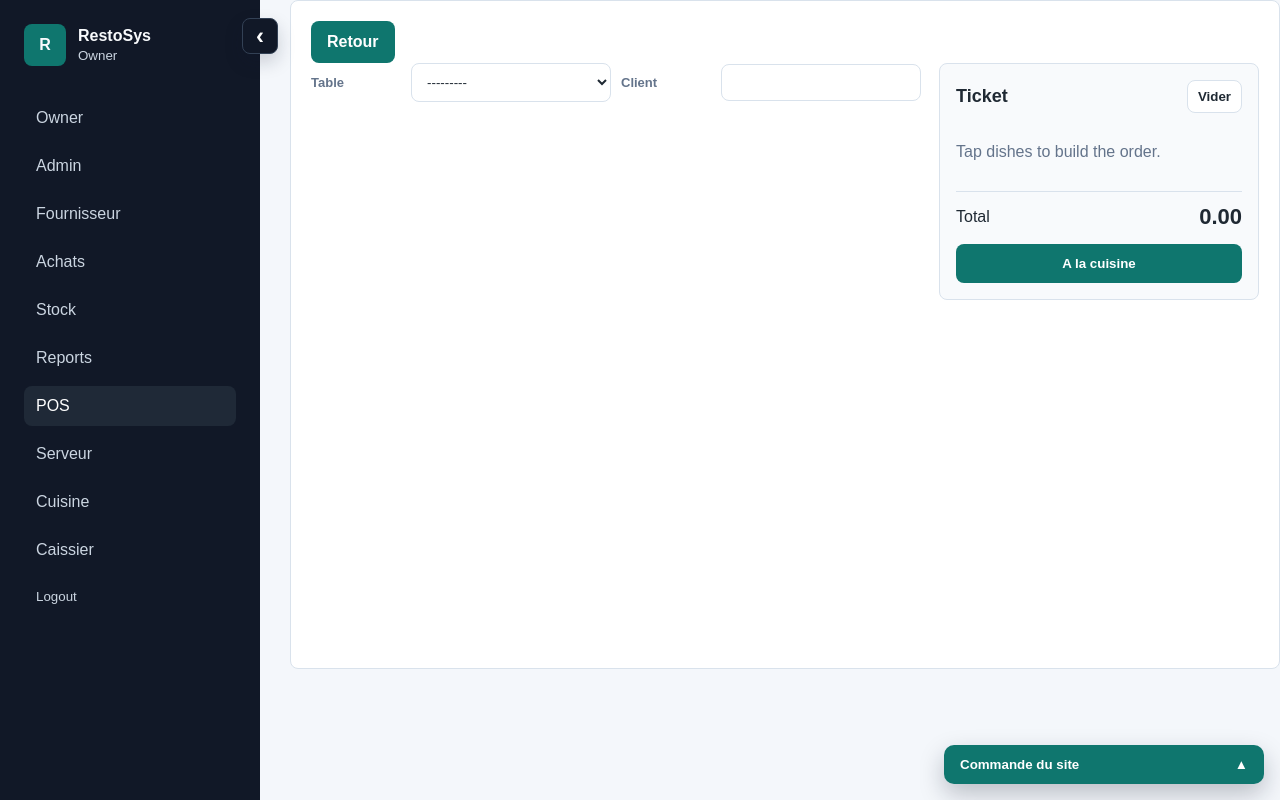
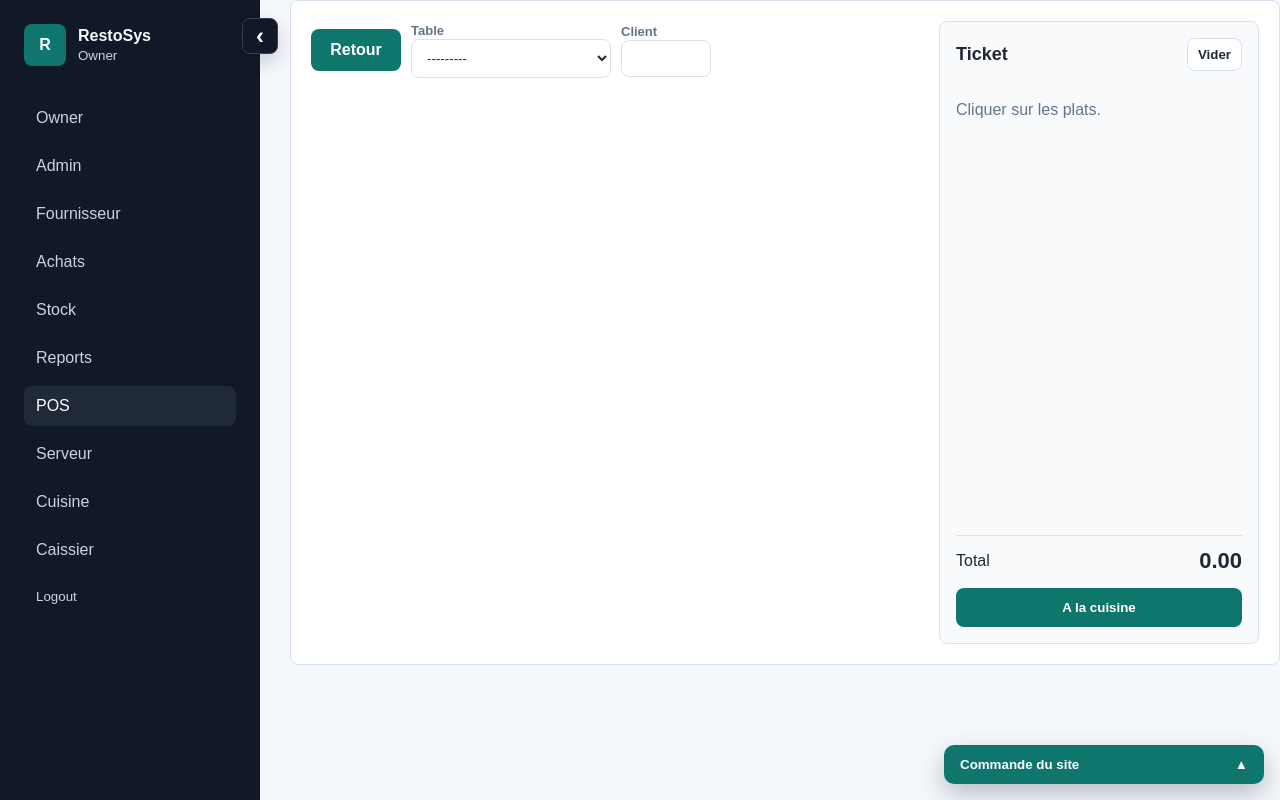
Before and after one commit to yyrryy/restosys, a Django app: page /pos/ in a window 1280 px wide. Run offline with Django 4.2, Linux system fonts and the light colour scheme; the visitor is signed in with stand-in values (Sample User, id 1); data that the repository does not hold is empty.

Commit message:
push from makefile lenovo ubuntu

```diff
--- a/restaurant/templates/restaurant/pos2.html
+++ b/restaurant/templates/restaurant/pos2.html
@@ -21,23 +21,31 @@
         </div>
     </section> -->
     <section class="panel order-panel pos-page-panel">
+
+        <form class="pos-shell" method="post" id="pos-order-form">
+            {% csrf_token %}
+            <section class="pos-board">
+                <div class="pos-controls {% if is_cashier_mode %}cashier-pos-controls{% endif %}">
                     {% if is_cashier_mode %}
                         <a class="button-link" href="{% url 'restaurant:cashier_dashboard' %}">Retour</a>
                     {% else %}
                         <a class="button-link" href="{% url 'restaurant:waiter_dashboard' %}">Retour</a>
                     {% endif %}
-        <form class="pos-shell" method="post" id="pos-order-form">
-            {% csrf_token %}
-            <section class="pos-board">
-                <div class="pos-controls {% if is_cashier_mode %}cashier-pos-controls{% endif %}">
+                    <div>
                         <label for="{{ form.table.id_for_label }}">Table</label>
                         {{ form.table }}
+                    </div>
+                    <div>
+
                         <label for="{{ form.customer_name.id_for_label }}">Client</label>
                         {{ form.customer_name }}
+                    </div>
+                    <div>
                         {% if is_cashier_mode %}
                             <label for="{{ form.cashier_waiter.id_for_label }}">Serveur</label>
                             {{ form.cashier_waiter }}
                         {% endif %}
+                    </div>
                 </div>
                 <div style="flex: 1; display: flex; gap: 1rem;">
 
@@ -73,15 +81,16 @@
                     <h2>{% if is_cashier_mode %}Receipt{% else %}Ticket{% endif %}</h2>
                     <button class="ghost-button" type="button" id="clear-cart">Vider</button>
                 </div>
-                <div class="cart-lines" id="cart-lines">
+                <div class="cart-lines" id="cart-lines"  style="height:70vh; overflow: scroll;">
                     <!-- <p class="empty-state">Tap dishes to build the order.</p> -->
                 </div>
                 <div class="cart-total">
                     <span>Total</span>
                     <strong id="cart-total">0.00</strong>
                 </div>
+
                 {% if is_cashier_mode %}
-                    <div class="pos-actions">
+                    <div class="pos-actions" style="display: flex;">
                         <button type="submit" name="cashier_action" value="send_to_kitchen" class="ghost-button">A la cuisine</button>
                         <button type="submit" name="cashier_action" value="checkout_paid">Payer</button>
                         <button type="submit" name="cashier_action" value="checkout_paid_no_ticket" class="ghost-button">Payer sans ticket</button>
--- a/static/restaurant/js/waiter-pos.js
+++ b/static/restaurant/js/waiter-pos.js
@@ -112,7 +112,7 @@
         });
 
         if (!lines.length) {
-            cartLines.innerHTML = '<p class="empty-state">Tap dishes to build the order.</p>';
+            cartLines.innerHTML = '<p class="empty-state">Cliquer sur les plats.</p>';
             cartTotal.textContent = '0.00';
             return;
         }
--- a/static/restaurant/js/waiter-pos2.js
+++ b/static/restaurant/js/waiter-pos2.js
@@ -111,7 +111,7 @@
         refreshTileSelection();
 
         if (!lines.length) {
-            $cartLines.html('<p class="empty-state">Tap dishes to build the order.</p>');
+            $cartLines.html('<p class="empty-state">Cliquer sur les plats.</p>');
             $cartTotal.text('0.00');
             return;
         }
```
Also changed, not shown: 1 other file. Lines whose indentation alone changed are shown as unchanged.
